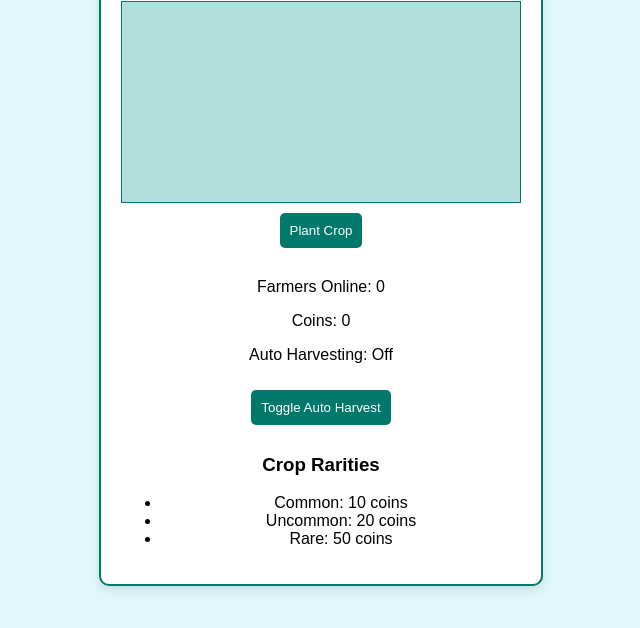
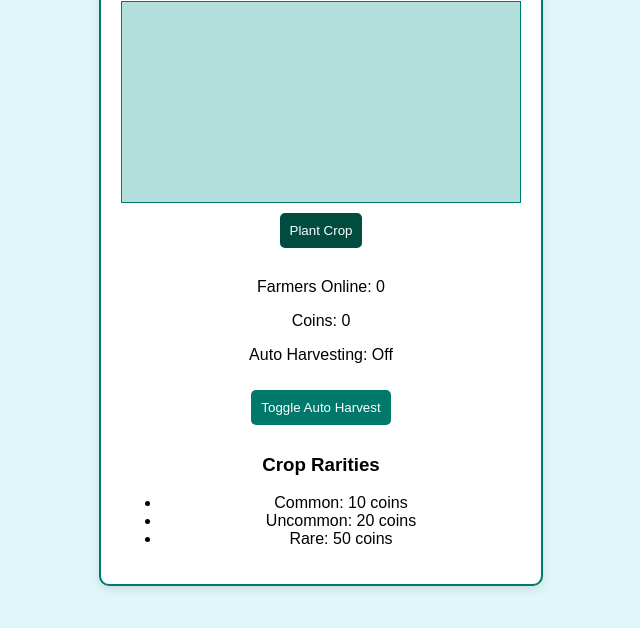
Before and after one commit to TwilightOnSol/FarmSim, a website: page index.html in a window 1280 px wide. In both pictures the pointer is over the button "Plant Crop". Shown: the part 158-786 px from the top of the page, without its empty margins (319-959 px from the left). Drawn offline with Linux system fonts and the light colour scheme; no server answers.

Commit message:
Update styles.css

```diff
--- a/styles.css
+++ b/styles.css
@@ -56,4 +56,5 @@ button {
 }
 
 button:hover {
-    background-color
+    background-color : #004d40;
+}
```
